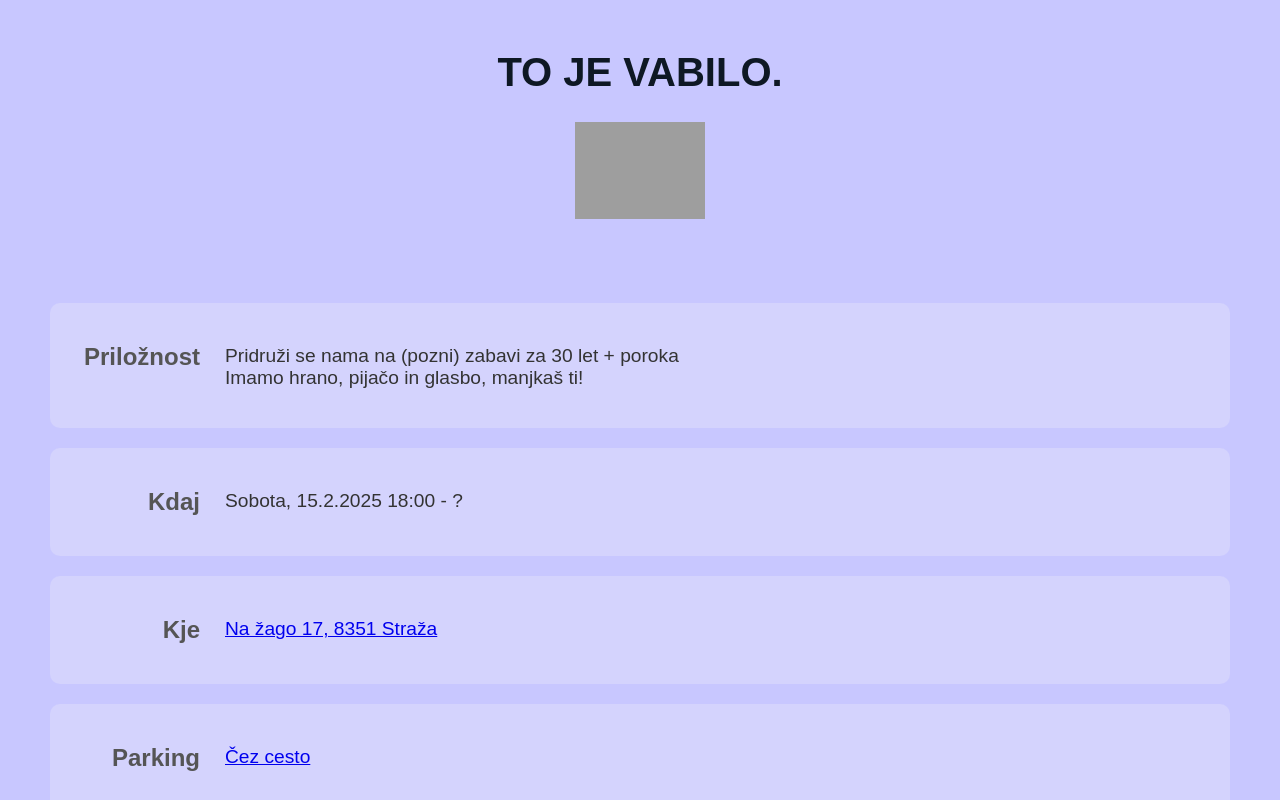
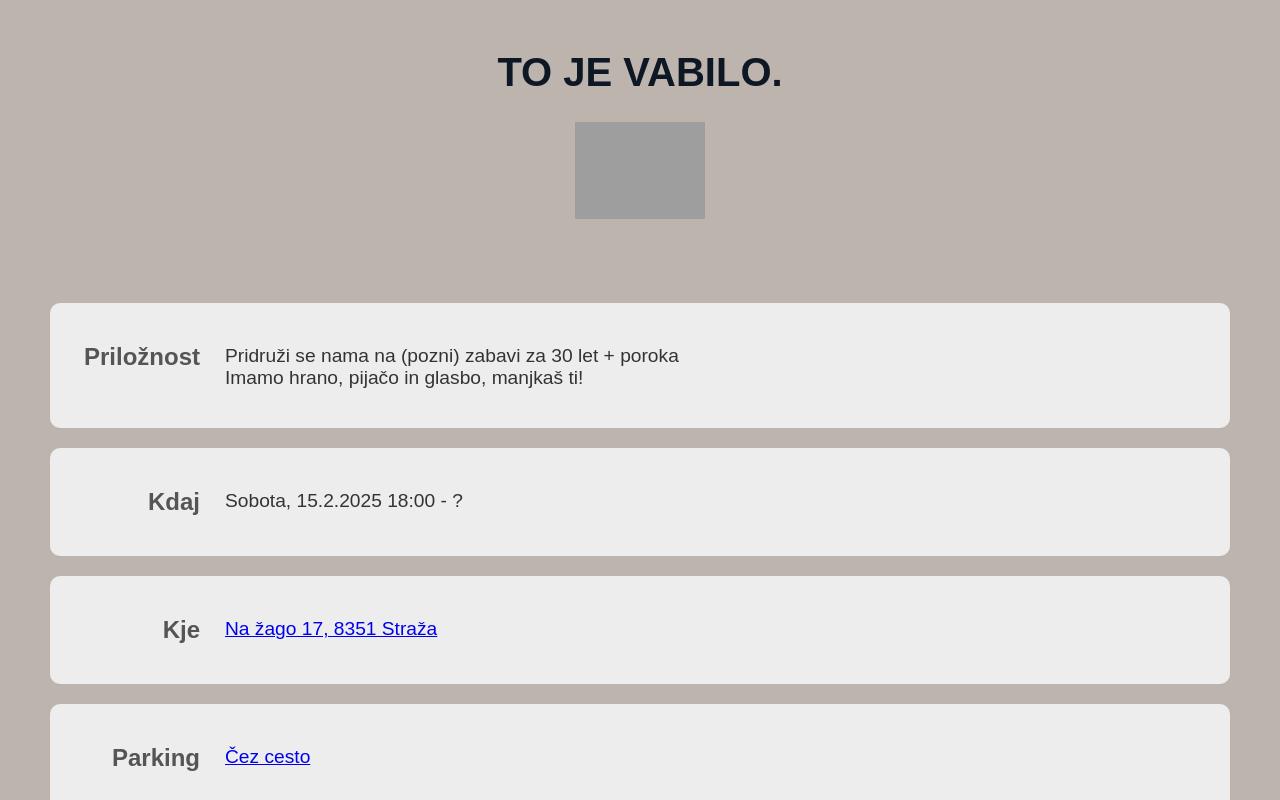
Before and after one commit to JakobMakovac/JakobMakovac.github.io, a plain HTML site: page index.html in a window 1280 px wide. Shown: the top 800 px of the page. Drawn offline with Linux system fonts and the light colour scheme; grey boxes are pictures that could not be loaded.

Commit message:
change color

```diff
--- a/styles.css
+++ b/styles.css
@@ -2,7 +2,7 @@ body {
     font-family: Arial, sans-serif;
     text-align: center;
     margin: 50px;
-    background-color: #c8c7ff;
+    background-color: #bdb4ae;
     color: #333;
 }
 h1 {
@@ -13,7 +13,7 @@ h1 {
 .section {
     margin: 20px auto;
     padding: 20px;
-    background-color: #d4d3fd;
+    background-color: #ededed;
     border-radius: 10px;
     text-align: start;
     display: flex;
```
